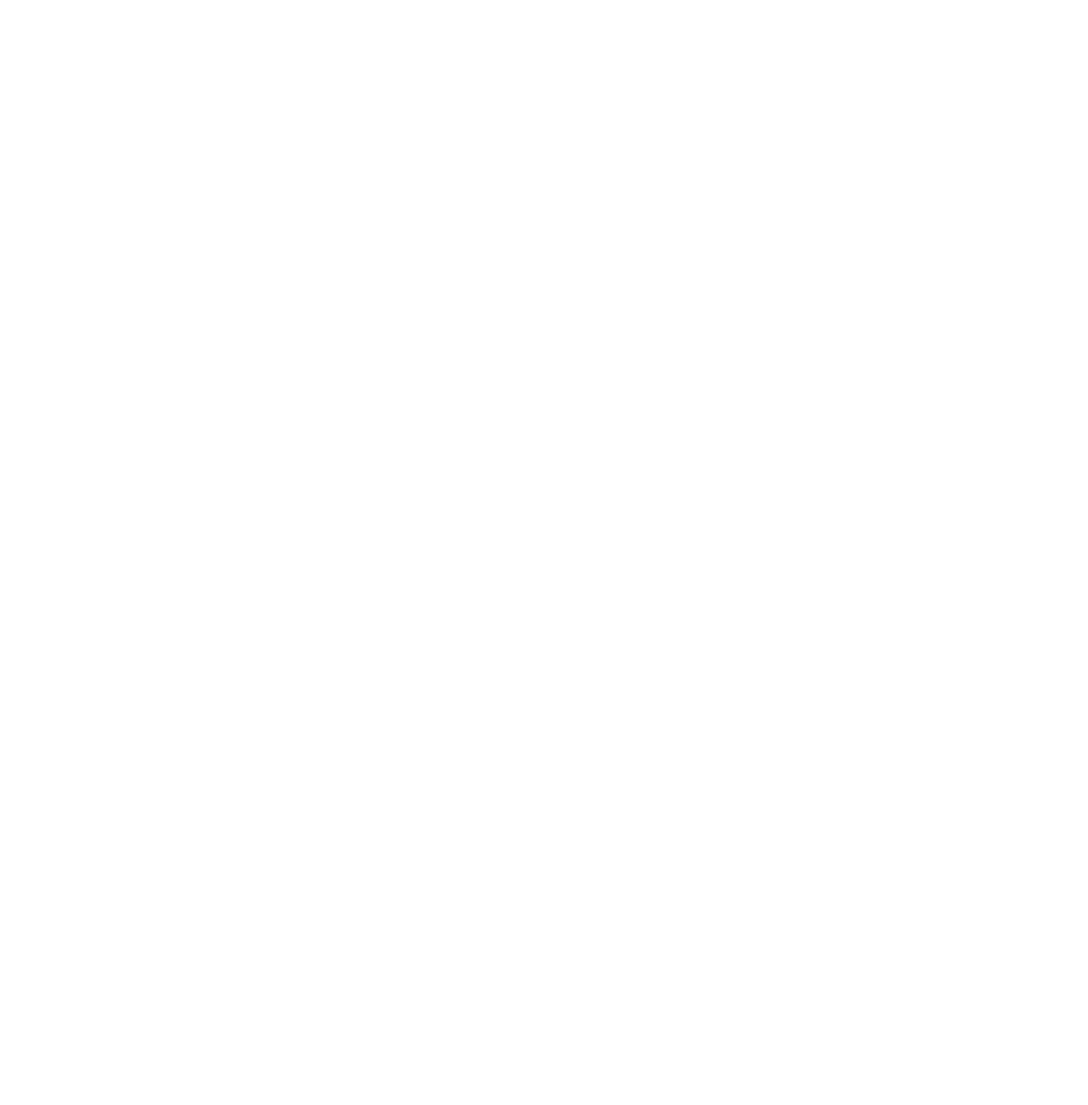
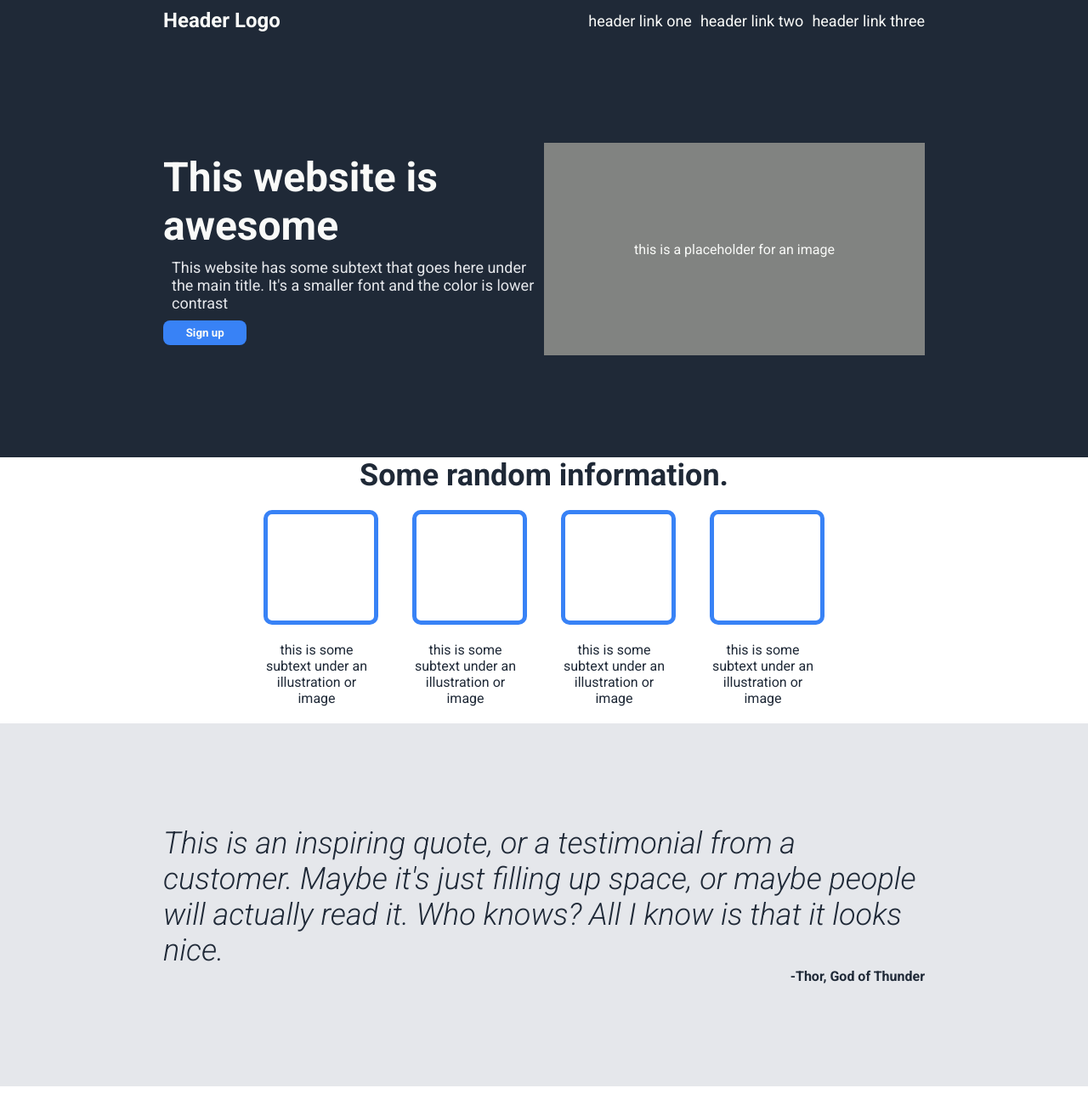
Before and after one commit to ryanjdyke/landing-page-project, a plain HTML site: page index.html in a window 1280 px wide. Shown: the top 1300 px of the page at 85% size. Before the commit the page ends 800 px from the top, so only its background shows below. Drawn offline with Linux system fonts and the light colour scheme.

Commit message:
Create flexbox layout

```diff
--- a/index.html
+++ b/index.html
@@ -4,9 +4,79 @@
     <meta charset="UTF-8">
     <meta http-equiv="X-UA-Compatible" content="IE=edge">
     <meta name="viewport" content="width=device-width, initial-scale=1.0">
-    <title>Document</title>
+    <link rel="stylesheet" href="styles.css">
+    <link rel="preconnect" href="https://fonts.googleapis.com">
+    <link rel="preconnect" href="https://fonts.gstatic.com" crossorigin>
+    <link href="https://fonts.googleapis.com/css2?family=Roboto:ital,wght@0,300;0,400;0,700;1,300&display=swap" rel="stylesheet">    <title>Awesome Website</title>
 </head>
 <body>
-
+    <div class="container">
+        <div class="header-container">
+            <div class="header-logo">Header Logo
+            </div>
+            <div class="header-links">
+                <a href="default.html">header link one</a>
+                <a href="default.html">header link two</a>
+                <a href="default.html">header link three</a>
+            </div>
+        </div>
+        <div class="hero">
+            <div class="top-left-content">
+                <div class="header">This website is awesome</div>
+                <div class="content">
+                    This website has some subtext that goes here under the main title.
+                    It's a smaller font and the color is lower contrast
+                </div>
+                <button>Sign up</button>
+            </div>
+            <div class="hero-img">this is a placeholder for an image</div>
+        </div>
+        <div class="middle-content">
+            <div class="banner">Some random information.</div>
+            <div class="flex-container">
+                <div class="flex-wrap">
+                    <div class="thumbnails"></div>
+                    <div class="thumb-text">this is some subtext under an illustration or image</div>
+                </div>
+                <div class="flex-wrap">
+                    <div class="thumbnails"></div>
+                    <div class="thumb-text">this is some subtext under an illustration or image</div>
+                </div>
+                <div class="flex-wrap">
+                    <div class="thumbnails"></div>
+                    <div class="thumb-text">this is some subtext under an illustration or image</div>
+                </div>
+                <div class="flex-wrap">
+                    <div class="thumbnails"></div>
+                    <div class="thumb-text">this is some subtext under an illustration or image</div>
+                </div>
+            </div>
+        </div>
+        <div class="bottom-content">
+            <div class="quote">
+                This is an inspiring quote, or a testimonial from a
+                customer. Maybe it's just filling up space, or maybe
+                people will actually read it. Who knows? All I know
+                is that it looks nice.
+            </div>
+            <div class="attribution">
+                -Thor, God of Thunder
+            </div>
+        </div>
+        <div class="cta">
+            <div class="cta-container">
+                <div class="cta-left">
+                    <div class="cta-header">Call to action! It's time!</div>
+                    <div class="cta-body">Sign up for our product by clicking that button right over there!</div>
+                </div>
+                <div class="cta-right">
+                    <button id="cta">Sign up</button>
+                </div>
+            </div>
+        </div>
+        <div class="footer">
+            Copyright © The Odin Project 2021
+        </div>
+    </div>
 </body>
 </html>
--- a/styles.css
+++ b/styles.css
@@ -0,0 +1,180 @@
+html, body {
+    height: 100%;
+}
+
+body {
+    box-sizing: border-box;
+    font-family: 'Roboto', sans-serif;
+    color: #F9FAF8;
+    font-weight: 400;
+    margin: 0;
+    padding: 0;
+}
+
+.container {
+    display: flex;
+    flex-direction: column;
+}
+
+a {
+    text-decoration: none;
+    color: #F9FAF8;
+}
+
+button {
+    background-color: #3882F6;
+    font-family: inherit;
+    color:#F9FAF8;
+    border-radius: 8px;
+    padding: 0.5em 2em;
+    border: 0;
+    font-weight: 700;
+}
+
+.header-container, .hero, .footer {
+    display: flex;
+    justify-content: space-between;
+    align-items: center;
+    background-color: #1F2937;
+}
+
+.header-container {
+    padding: 10px 15%;
+}
+
+.hero .header {
+    font-size: 48px;
+    font-weight: 700;
+}
+
+.hero .content, .header-links {
+    font-size: 18px;
+    color: #E5E7EB;
+}
+
+.header-logo {
+    font-size: 24px;
+    font-weight: 700;
+}
+
+.header-links {
+    display: flex;
+    gap: 10px;
+    color: #E5E7EB
+}
+
+.hero {
+    padding: 120px 15%;
+}
+
+.hero .content {
+    padding: 10px;
+}
+
+.top-left-content {
+    flex: 1;
+}
+
+.hero-img {
+    display: flex;
+    justify-content: center;
+    align-items: center;
+    text-align: center;
+    width: 500px;
+    height: 250px;
+    background-color: #818381;
+    flex: 1;
+}
+
+.middle-content {
+    align-items: center;
+}
+
+.banner {
+    font-size: 36px;
+    font-weight: 700;
+    color: #1F2937;
+    text-align: center;
+}
+
+.flex-container {
+    display: flex;
+    justify-content: center;
+    flex-wrap: wrap;
+    text-align: center;
+}
+
+.thumbnails {
+    height: 125px;
+    width: 125px;
+    border: 5px solid #3882F6;
+    border-radius: 10px;
+    margin: 20px;
+}
+
+.thumb-text {
+    width: 125px;
+    margin: 20px;
+    text-align: center;
+    flex-wrap: wrap;
+    color:#1F2937;
+}
+
+.bottom-content {
+    display: flex;
+    flex-direction: column;
+    background-color: #E5E7EB;
+}
+
+.quote {
+    font-size: 36px;
+    font-weight: 300;
+    font-style: italic;
+    color: #1F2937;
+    align-items: center;
+    padding: 0px 15%;
+    margin-top: 120px;
+}
+
+.attribution {
+    display: flex;
+    color: #1F2937;
+    justify-content: flex-end;
+    align-items: flex-start;
+    padding: 0px 15%;
+    margin-bottom: 120px;
+    font-weight: 700;
+}
+
+.cta {
+    align-items: center;
+    justify-content: center;
+}
+
+#cta {
+    border: 2px solid #F9FAF8;
+}
+
+.cta-container {
+    display: flex;
+    justify-content: space-around;
+    align-items: center;
+    height: 100px;
+    width: 80%;
+    background-color: #3882F6;
+    border-radius: 10px;
+    margin: 50px auto;
+}
+
+.cta-header {
+    font-weight: 700;
+}
+
+
+
+.footer {
+    display: flex;
+    height: 75px;
+    justify-content: center;
+    align-items: center;
+}
```
